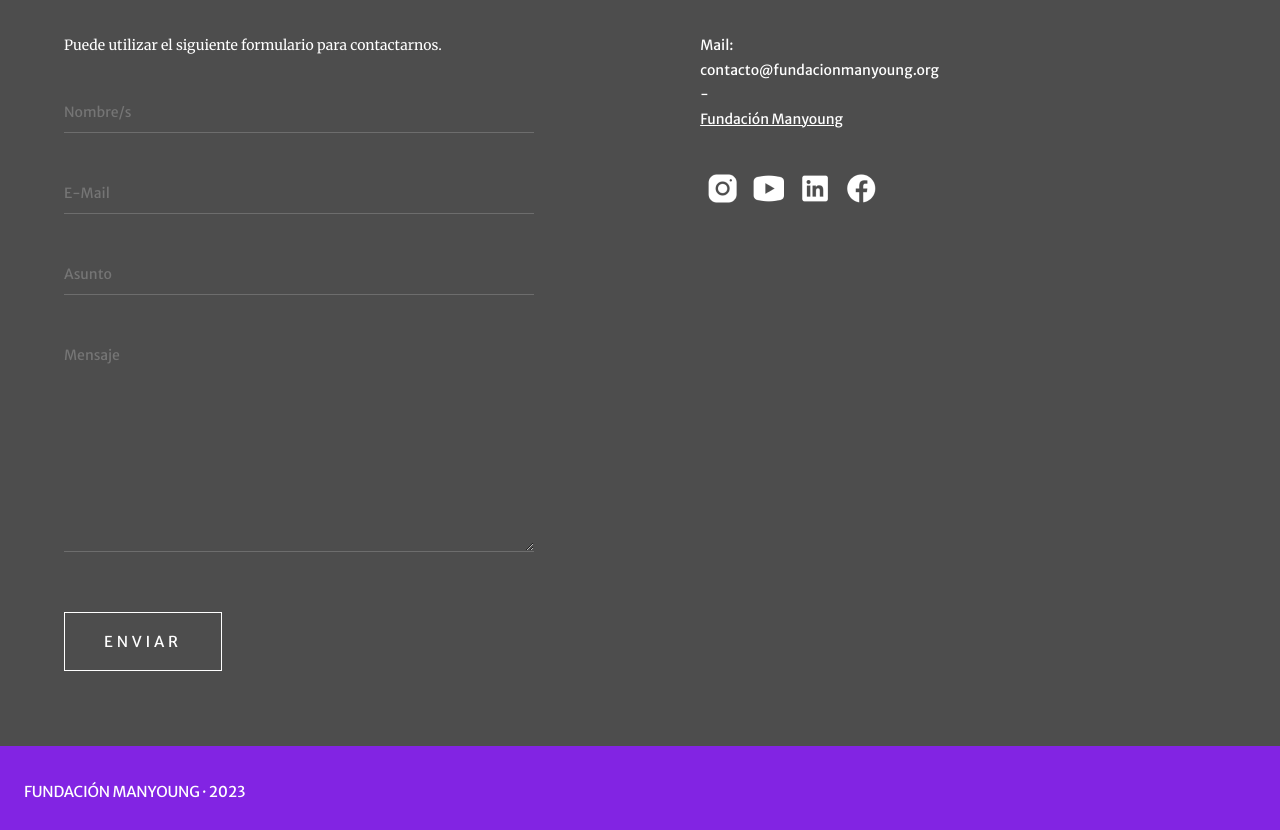
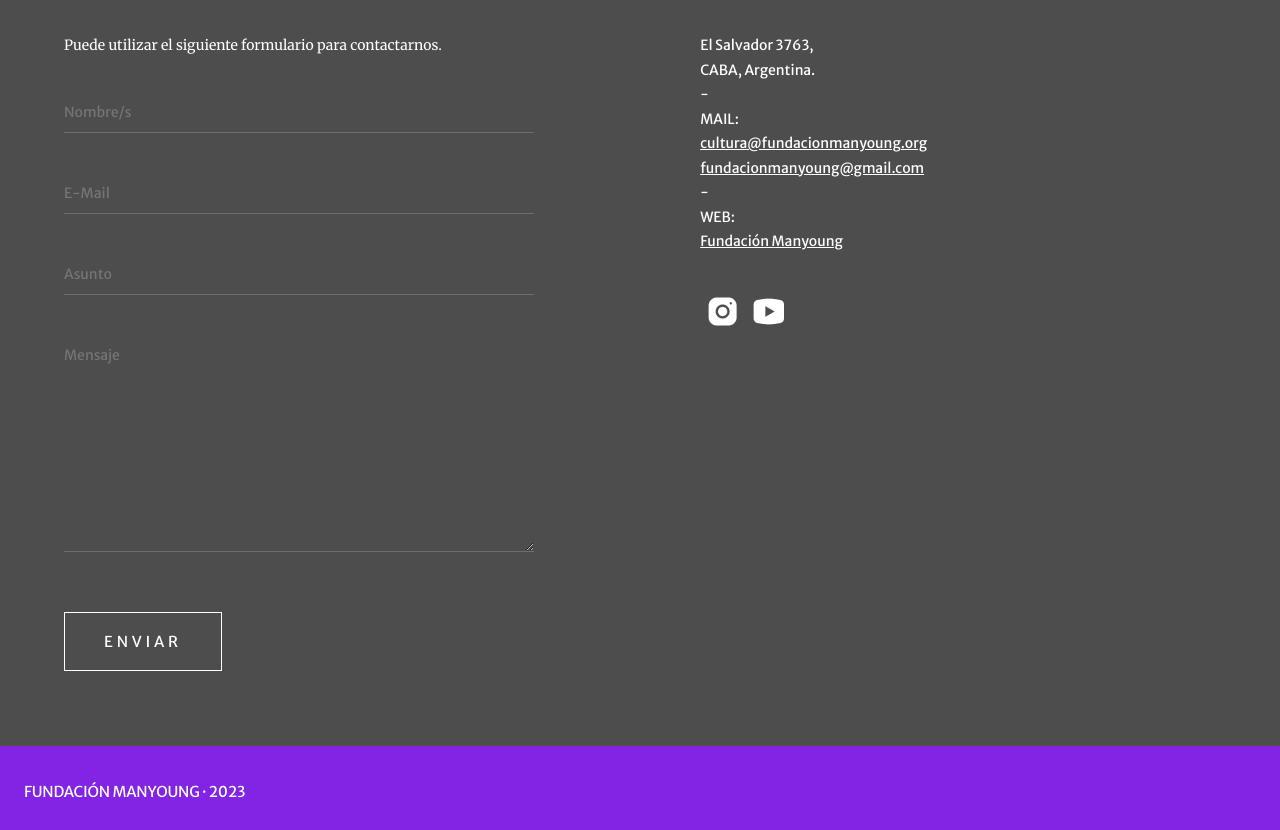
Before and after one commit to AAlejof/WWII-ComfortWomen, a React (Vite) app in the folder client/: page / in a window 1280 px wide. Shown: the part 4480-5310 px from the top of the page. Built offline with nearby package versions, Linux system fonts and the light colour scheme.

Commit message:
change contact info

```diff
--- a/client/src/components/Contact/Contact.jsx
+++ b/client/src/components/Contact/Contact.jsx
@@ -22,16 +22,19 @@ const Contact = () => {
                         </div>
                         <div className={style.contactMeansDiv}>
                             <p className={style.contactP}>
-                                Mail: <br />
-                                contacto@fundacionmanyoung.org <br />
+                                El Salvador 3763,<br />
+                                CABA, Argentina. <br />
                                 - <br />
+                                MAIL: <br />
+                                <a className={style.contactA} href="mailto:cultura@fundacionmanyoung.org">cultura@fundacionmanyoung.org</a><br />
+                                <a className={style.contactA} href="mailto:fundacionmanyoung@gmail.com">fundacionmanyoung@gmail.com</a> <br />
+                                - <br />
+                                WEB: <br />
                                 <a className={style.contactA} href="" >Fundación Manyoung</a>
                             </p>
                             <div className={style.contactIcons}>
                                 <a href="https://www.instagram.com/fundacionmy/" target="_blank"><img src={instagram} alt="instagram" /> </a>
                                 <a href="https://www.youtube.com/@FundacionManyoung" target="_blank"><img src={youtube} alt="youtube" /></a>
-                                <a href="" target="_blank"><img src={linkedin} alt="linkedin" /></a>
-                                <a href="" target="_blank"><img src={facebook} alt="facebook" /></a>
                             </div>
                         </div>
                     </div>
```
